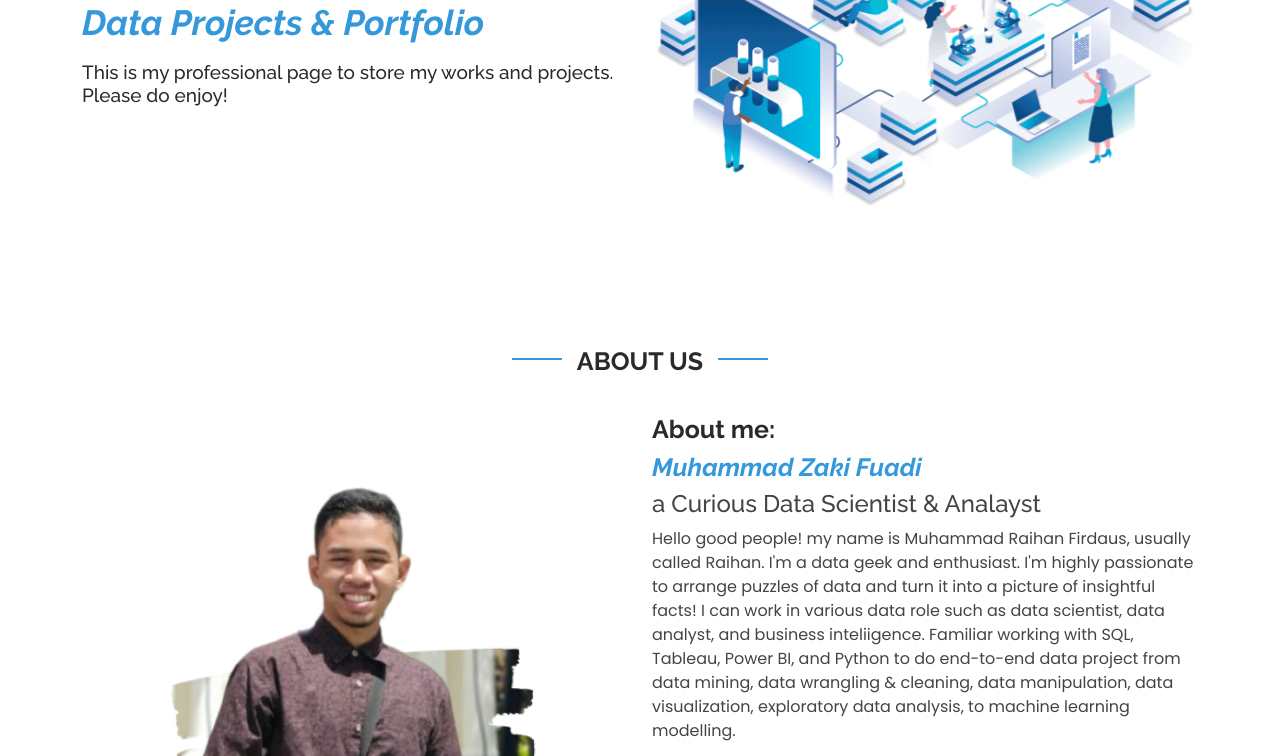
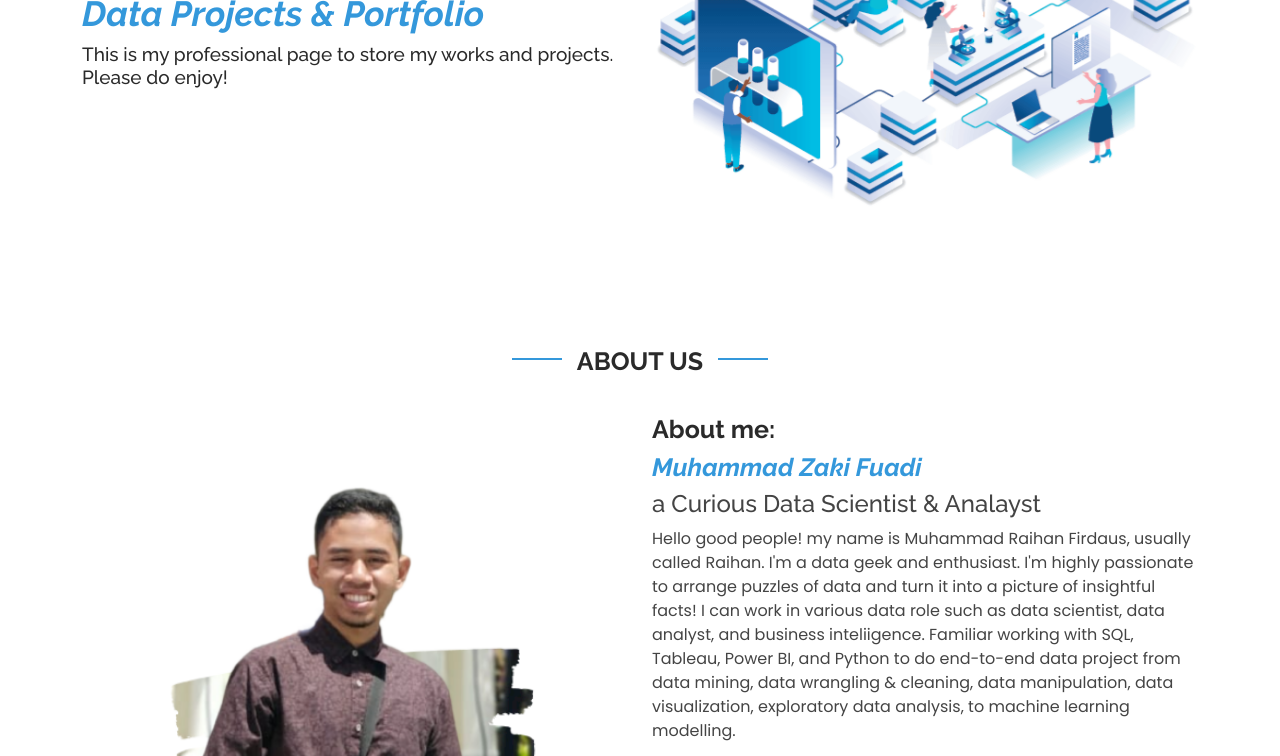
Before and after one commit to mzfuadi97/mzfuadi97.github.io, a plain HTML site: page index.html in a window 1280 px wide. Shown: the part 344-1100 px from the top of the page. Drawn offline with Linux system fonts and the light colour scheme.

Commit message:
initial commit

```diff
--- a/assets/css/style.css
+++ b/assets/css/style.css
@@ -75,7 +75,7 @@ h1, h2, h3, h4, h5, h6 {
   background: #fff;
 }
 #header.header-scrolled {
-  box-shadow: 0px 2px 15px rgba(0, 0, 0, 0.1);
+  box-shadow: 0px 2px 15px rgba(29, 29, 29, 0.1);
   padding: 12px 0;
 }
 #header .logo h1 {
@@ -304,13 +304,7 @@ h1, h2, h3, h4, h5, h6 {
   line-height: 56px;
   color: black;
 }
-#hero h2 {
-  color: #2a2a2a;
-  margin-bottom: 10px;
-  font-size: 35px;
-  font-weight: 700;
-  line-height: 56px;
-}
+
 #hero h4 {
   color: #2a2a2a;
   font-size: 20px;
```
